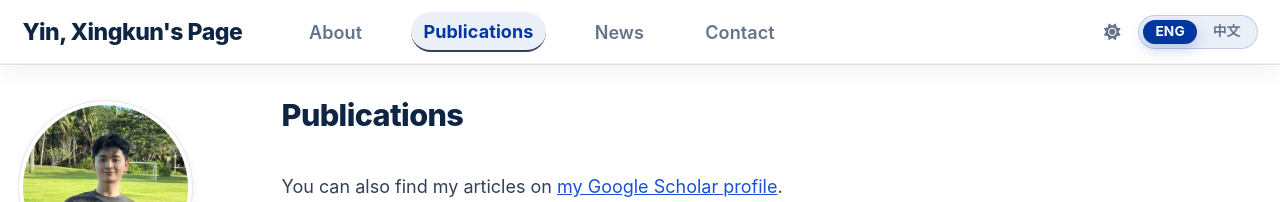
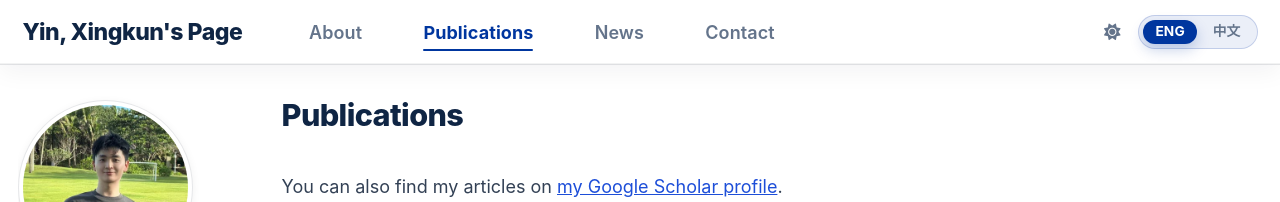
Before and after one commit to troyyxk/troyyxk.github.io, a Jekyll site: the page built from _pages/publications.html, in a window 1280 px wide. Shown: the top 202 px of the page. Built offline with Jekyll 4.4.1, drawn with Linux system fonts in a browser that asks for light colours; some web fonts are replaced; a script bundle is joined from its source files by our own code; library files that are not in the unit come from our copies; comment, search, counter and statistics services are not loaded.

Commit message:
Mark the current nav item with an accent underline, not a capsule
The theme draws a 2px bottom border on the selected nav item while the hover
rules round the link into a 999px pill, so the border curved around the pill and
read as a stray button outline - most visibly in the dark theme. The selected
item now owns its border: accent text, transparent background and a flat 2px
accent underline under the label. The wordmark opts out of the indicator, as it
is selected on the homepage but is deliberately not a nav button.

```diff
--- a/_sass/layout/_redesign.scss
+++ b/_sass/layout/_redesign.scss
@@ -200,9 +200,30 @@ html[data-theme="dark"] .lang-toggle__button.is-active {
   color: var(--rs-accent);
 }
 
-.masthead__menu-item.selected a {
+/* The current page is marked with a flat accent underline. The theme already
+   draws a 2px bottom border on the selected item, and the pill radius used for
+   hover turned that border into a capsule outline; owning the border here keeps
+   the indicator a single clean line and stops it competing with the filled
+   language toggle sitting next to it. */
+.masthead__menu-item.selected a,
+.masthead__menu-item.selected a:hover {
+  position: relative;
   color: var(--rs-accent);
-  background: var(--rs-accent-soft);
+  background: transparent;
+  border-bottom: 0;
+  border-radius: 0;
+  font-weight: 700;
+}
+
+.masthead__menu-item.selected a::after {
+  content: "";
+  position: absolute;
+  left: 0.7em;
+  right: 0.7em;
+  bottom: 0;
+  height: 2px;
+  border-radius: 999px;
+  background: var(--rs-accent);
 }
 
 /* The theme anchors the hamburger as a fixed 40px-tall box to the top of the
@@ -240,6 +261,12 @@ html[data-theme="dark"] .lang-toggle__button.is-active {
 .masthead__menu-item--lg.selected a:hover {
   background: transparent;
   color: var(--rs-accent);
+}
+
+/* The wordmark is selected on the homepage too, but it never takes the
+   underline indicator. */
+.masthead__menu-item--lg.selected a::after {
+  content: none;
 }
 
 /* ==========================================================================
```
